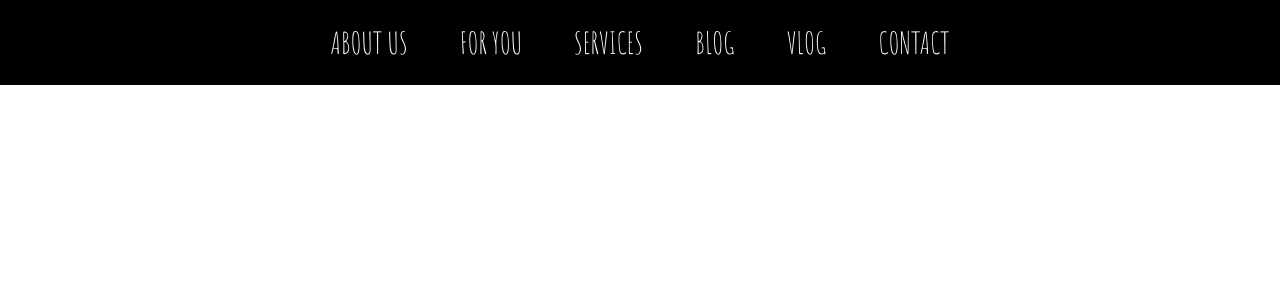
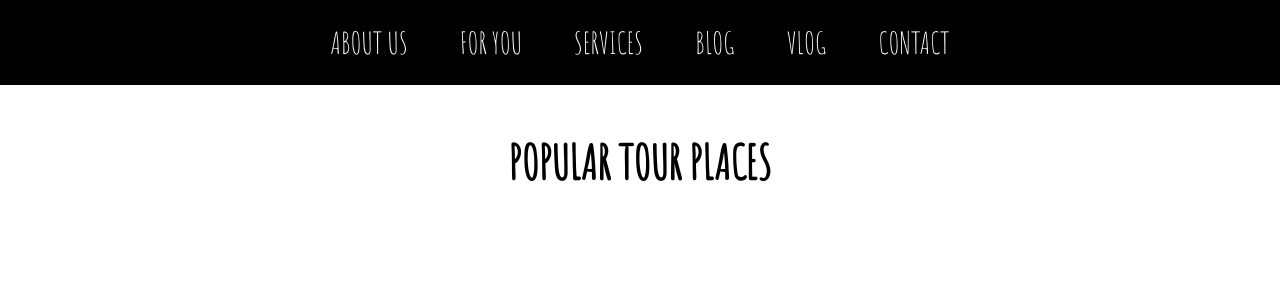
Before and after one commit to NurKevser/Tour-Places-Project, a React (Create React App) app: page / in a window 1280 px wide. Shown: the top 300 px of the page. Built offline with nearby package versions, Linux system fonts and the light colour scheme.

Commit message:
header completed

```diff
--- a/src/App.js
+++ b/src/App.js
@@ -1,11 +1,13 @@
 import React from "react";
-import Navbar from "./components/navbar/Navbar"
+import Navbar from "./components/navbar/Navbar";
+import Header from "./components/header/Header";
 import './App.css';
 
 const App =() => {
   return (
     <div className="App">
       <Navbar />
+      <Header />
     </div>
   );
 }
--- /dev/null
+++ b/src/components/header/Header.css
@@ -0,0 +1,7 @@
+@import url('https://fonts.googleapis.com/css2?family=Amatic+SC&display=swap');
+
+.big-title {
+    text-align: center;
+    font-family: 'Amatic SC', cursive;
+    font-size: 40px;
+}
--- /dev/null
+++ b/src/components/header/Header.js
@@ -0,0 +1,12 @@
+import React from 'react';
+import "./Header.css";
+
+const Header = () => {
+    return (
+        <div className="big-title">
+            <h3>POPULAR TOUR PLACES</h3>
+        </div>
+    );
+};
+
+export default Header;
```
